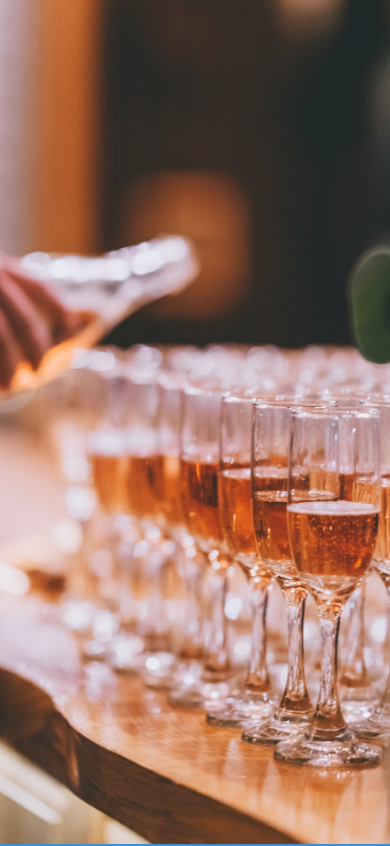
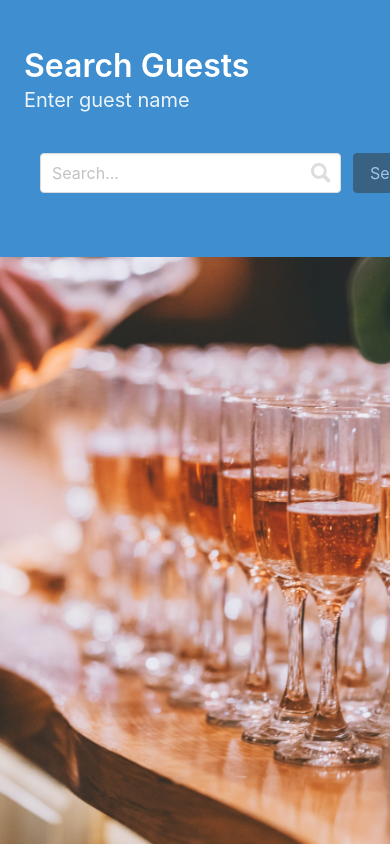
Before and after one commit to mictony6/event-management-client, a Vue app: page /search in a window 390 px wide. Shown: the top 846 px of the page. Built offline with nearby package versions, Linux system fonts and the light colour scheme; a web font is replaced by a local one.

Commit message:
fixed a bug where search results relies on previous index.

```diff
--- /dev/null
+++ b/src/components/EventBackgroundImage.vue
@@ -0,0 +1,33 @@
+<template>
+  <div class="column is-two-fifths firstColumn" id="background-image ">
+    <figure class="image">
+      <img :src="eventDesktopImage" alt="event image" id="eventImage" />
+    </figure>
+  </div>
+</template>
+<script>
+export default {
+  name: 'EventBackgroundImage',
+  props: {
+    eventDesktopImage: {}
+  }
+};
+</script>
+<style lang="scss" scoped>
+#eventImage {
+  height: 100vh;
+  object-fit: cover;
+}
+
+@media screen and (max-width: 768px) {
+  .firstColumn {
+    position: absolute;
+    z-index: -1;
+    width: 100vw;
+  }
+
+  #eventImage {
+    padding: 0 !important;
+  }
+}
+</style>
--- a/src/views/RegistrationView.vue
+++ b/src/views/RegistrationView.vue
@@ -1,10 +1,6 @@
 <template>
   <div class="columns is-desktop is-flex-tablet is-gapless vh-100">
-    <div class="column is-two-fifths firstColumn" id="background-image ">
-      <figure class="image">
-        <img :src="eventDesktopImage" alt="event image" id="eventImage" />
-      </figure>
-    </div>
+    <EventBackgroundImage :event-desktop-image="eventDesktopImage" />
     <div class="column secondColumn is-flex is-align-items-center">
       <RegistrationForm />
     </div>
@@ -15,10 +11,11 @@
 import eventDesktopImage from '@/assets/images/event-desktop-image.jpg';
 import eventMobileImage from '@/assets/images/event-mobile-image.jpg';
 import RegistrationForm from '@/components/RegistrationForm.vue';
+import EventBackgroundImage from '@/components/EventBackgroundImage.vue';
 
 export default {
   name: 'RegistrationView',
-  components: { RegistrationForm },
+  components: { EventBackgroundImage, RegistrationForm },
   setup() {
     return {
       eventDesktopImage,
--- a/src/views/SearchView.vue
+++ b/src/views/SearchView.vue
@@ -1,10 +1,6 @@
 <template>
   <div class="columns is-desktop is-flex-tablet is-gapless vh-100">
-    <div class="column is-two-fifths firstColumn" id="background-image ">
-      <figure class="image">
-        <img :src="eventDesktopImage" alt="event image" id="eventImage" />
-      </figure>
-    </div>
+    <EventBackgroundImage :event-desktop-image="eventDesktopImage" />
     <div
       class="column secondColumn is-flex is-flex-direction-column is-justify-content-flex-start is-flex-wrap"
     >
@@ -20,15 +16,15 @@
 
       <section class="list-group py-2 px-4 m-1 scroll-y">
         <SearchResultItem
-          v-for="(item, index) in searchResults"
-          :key="index"
+          v-for="item in searchResults"
+          :key="item._id"
           :name="item.name"
           :email="item.email"
           :mobile-number="item.mobile_number"
           :affiliation="item.affiliation"
           :is-registered="item.is_registered"
           :id="item._id"
-          :selected="false"
+          :selected="!(this.searchResults.length > 1)"
         />
       </section>
     </div>
@@ -40,10 +36,11 @@ import SearchBar from '@/components/SearchBar.vue';
 import eventDesktopImage from '@/assets/images/event-desktop-image.jpg';
 import SearchResultItem from '@/components/SearchResultItem.vue';
 import axios from 'axios';
+import EventBackgroundImage from '@/components/EventBackgroundImage.vue';
 
 export default {
   name: 'SearchView',
-  components: { SearchResultItem, SearchBar },
+  components: { EventBackgroundImage, SearchResultItem, SearchBar },
   setup() {
     return {
       eventDesktopImage
```
